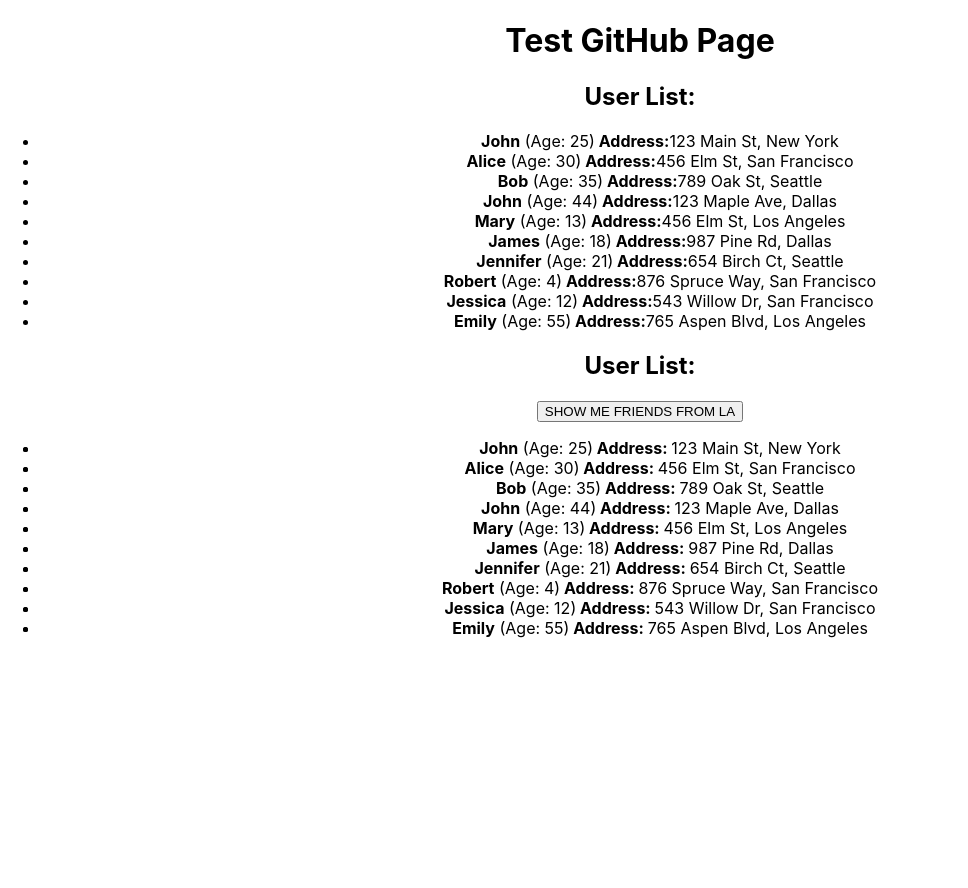
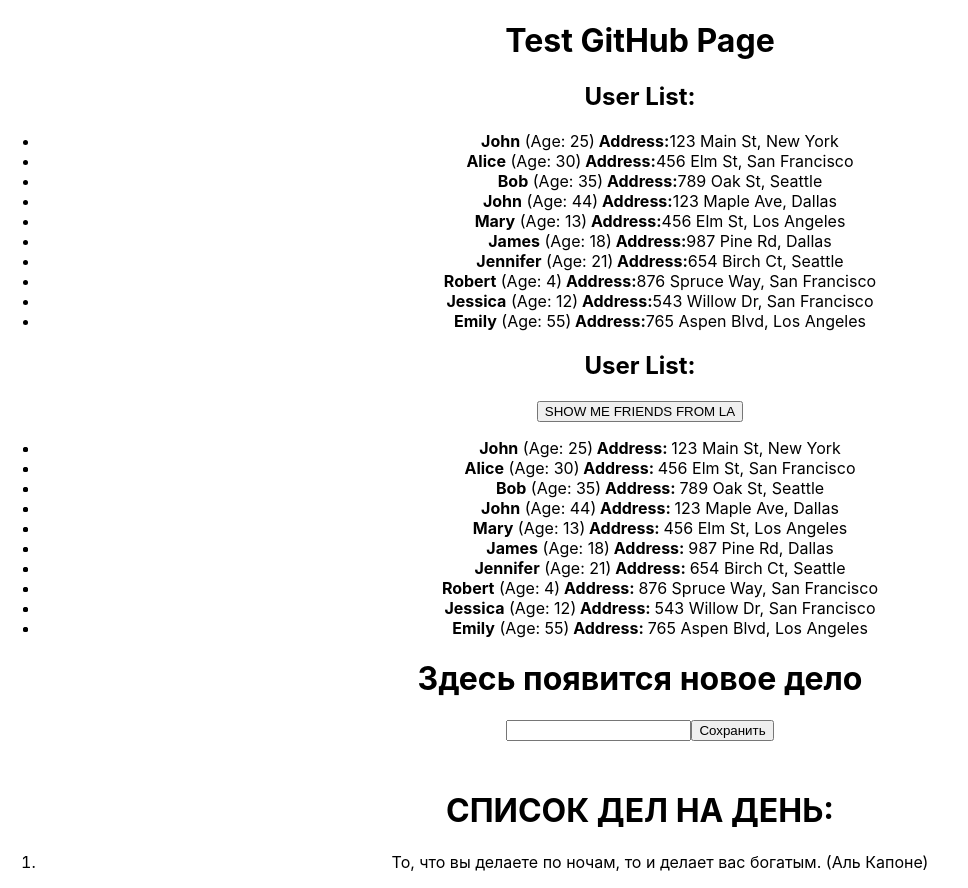
Before and after one commit to gkirber/hw_s1_w1, a React (Create React App) app: page / in a window 1280 px wide. Shown: the whole page, without its empty margins (0-968 px from the left). Before the commit the page ends 800 px from the top, so only its background shows below. Built offline with nearby package versions, Linux system fonts and the light colour scheme.

Commit message:
complete HomeWork3

```diff
--- a/src/App.tsx
+++ b/src/App.tsx
@@ -2,13 +2,14 @@
 import { HW1 } from "./HW/1/HW1";
 import React from "react";
 import { HW2 } from "./HW/2/HW2";
+import { HW3 } from "./HW/3/HW3";
 
 function App() {
   return (
     <div className="App">
       <HW1 />
       <HW2 />
-      {/*<HW3 />*/}
+      <HW3 />
       {/*<HW4 />*/}
     </div>
   );
--- a/src/HW/3/HW3.tsx
+++ b/src/HW/3/HW3.tsx
@@ -1,55 +1,51 @@
-import { useState } from 'react';
+import { ChangeEvent, useState } from "react";
 
 export const HW3 = () => {
-  // 1️⃣ Раскомментируйте JSX(HW3.tsx) и вы увидите,
-  // что приложение начнет гореть красным и ругаться 😡
-  // 2️⃣ Ваша задача: ❗ПОЧИНИТЬ ПРОЕКТ❗
-  // - прописать типизацию, где необходимо
-  // - починить все, что горит красным
-  // - дописать функциональность (где указано комментариями)
-  // - приложение должно компилироваться и запускаться в браузере
-
-  // ❗ Массив с данными не трогаем! Текст не меняем !
-
-  const [currentText, setCurrentText] = useState('');
+  // Типізовані стани
+  const [currentText, setCurrentText] = useState<string>("");
   const [texts, setTexts] = useState<string[]>([
-    'То, что вы делаете по ночам, то и делает вас богатым. (Аль Капоне)',
+    "То, что вы делаете по ночам, то и делает вас богатым. (Аль Капоне)",
   ]);
 
-  const handleChange = (event: 'НУЖНО ПРОТИПИЗИРОВАТЬ') => {
-    // setCurrentText(ЧЕГО-ТО НЕ ХВАТАЕТ);
+  const handleChange = (event: ChangeEvent<HTMLInputElement>) => {
+    setCurrentText(event.target.value);
   };
 
   const handleSave = () => {
-    // ЗАСЕТАТЬ БЫ ТЕКСТ В texts И НЕ ПОТЕРЯТЬ НАПУТСТВИЕ ИЗ ПРОШЛОГО ВЕКА)
-    // А ЗАТЕМ УБРАТЬ ЗА СОБОЙ В currentText
+    if (currentText.trim()) {
+      setTexts([...texts, currentText]);
+      setCurrentText("");
+    }
   };
 
   return (
-    <div id={'hw03'}>
-      {/*{currentText ? (*/}
-      {/*  <h1 id={'hw03-text'}>ЗДЕСЬ ХОТЕЛОСЬ БЫ УВИДЕТЬ ВВОДИМЫЙ ТЕКСТ</h1>*/}
-      {/*) : (*/}
-      {/*  <h1 id={'hw03-default-text'}>Здесь появится новое дело</h1> // ничего не меняем, здесь все норм*/}
-      {/*)}*/}
+    <div id={"hw03"}>
+      {currentText ? (
+        <h1 id={"hw03-text"}>{currentText}</h1>
+      ) : (
+        <h1 id={"hw03-default-text"}>Здесь появится новое дело</h1>
+      )}
 
-      {/*<input id={'hw03-input'} type="text" value={currentText} onChange={handleChange} />*/}
+      <input
+        id={"hw03-input"}
+        type="text"
+        value={currentText}
+        onChange={handleChange}
+      />
 
-      {/*<button id={'hw03-button'} onClick={() => {}}> // НЕ ХВАТАТЕТ ФУНКЦИИ*/}
-      {/*  Сохранить*/}
-      {/*</button>*/}
+      <button id={"hw03-button"} onClick={handleSave}>
+        Сохранить
+      </button>
 
-      {/*<h1 style={{ marginTop: '50px' }}>СПИСОК ДЕЛ НА ДЕНЬ:</h1>*/}
+      <h1 style={{ marginTop: "50px" }}>СПИСОК ДЕЛ НА ДЕНЬ:</h1>
 
-      {/*<ol id={'hw03-tasks'}>*/}
-      {/*  {ОТРИСОВАТЬ МАССИВ.map((el, index) => {*/}
-      {/*    return (*/}
-      {/*      <li key={index} id={`hw03-task-${index}`}>*/}
-      {/*        {el}*/}
-      {/*      </li>*/}
-      {/*    );*/}
-      {/*  })}*/}
-      {/*</ol>*/}
+      <ol id={"hw03-tasks"}>
+        {texts.map((el, index) => (
+          <li key={index} id={`hw03-task-${index}`}>
+            {el}
+          </li>
+        ))}
+      </ol>
     </div>
   );
 };
```
